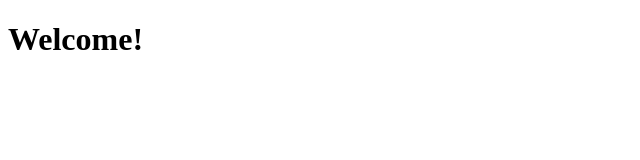
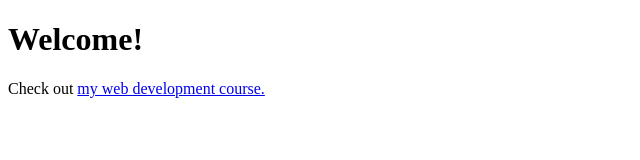
Before and after one commit to fullstacknyc/vanillaScript, a plain HTML site: page index.html in a window 1280 px wide. Shown: the whole page, without its empty margins (0-640 px from the left). Drawn offline with Linux system fonts and the light colour scheme.

Commit message:
linking devGuides

```diff
--- a/index.html
+++ b/index.html
@@ -8,6 +8,7 @@
 </head>
 <body>
     <h1>Welcome!</h1>
+    <p>Check out <a href="/src/devGuides/devGuides.html">my web development course.</a></p>
     <script src="/script.js"></script>
 </body>
 </html>
```
